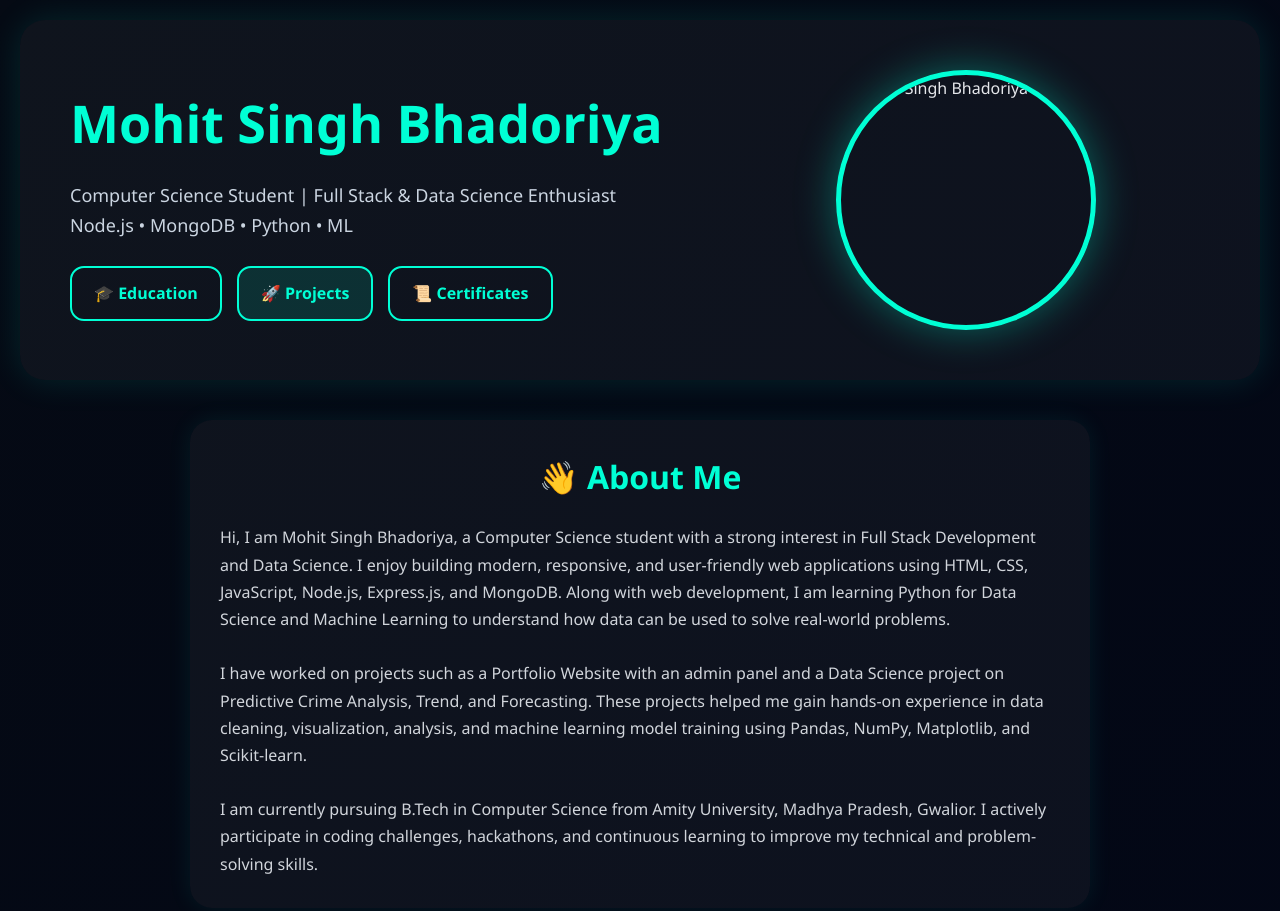
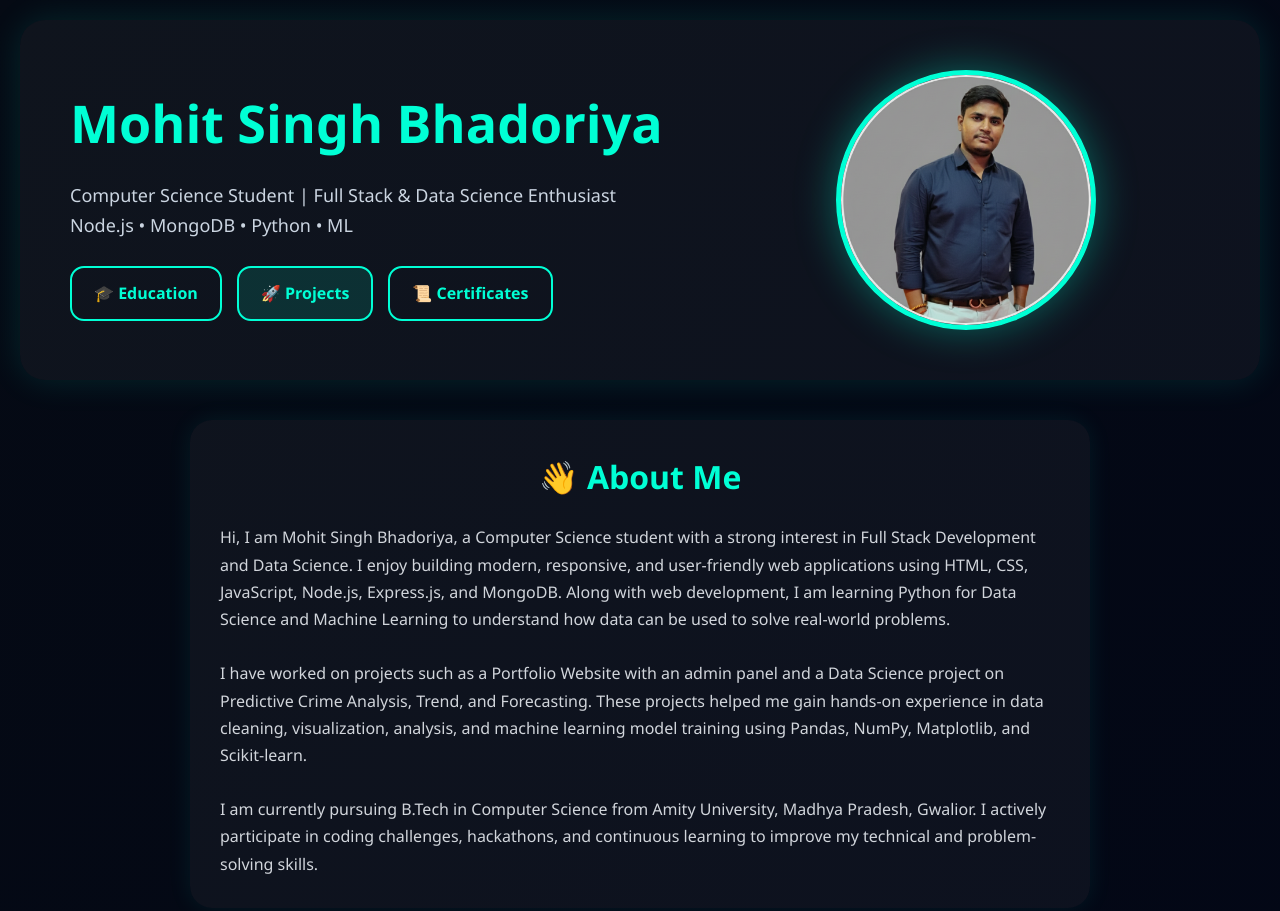
Before and after one commit to Mohit482006/public_portfolio, a plain HTML site: page index.html in a window 1280 px wide. Shown: the top 911 px of the page. Drawn offline with Linux system fonts and the light colour scheme; no server answers.

Commit message:
Update index.html

```diff
--- a/index.html
+++ b/index.html
@@ -26,7 +26,7 @@
     </div>
 
     <div class="hero-right">
-      <img src="pictures/Gemini_Generated_Image_3b17fr3b17fr3b17.png"
+      <img src="Gemini_Generated_Image_3b17fr3b17fr3b17.png"
            alt="Mohit Singh Bhadoriya"
            class="profile-pic" />
     </div>
```
